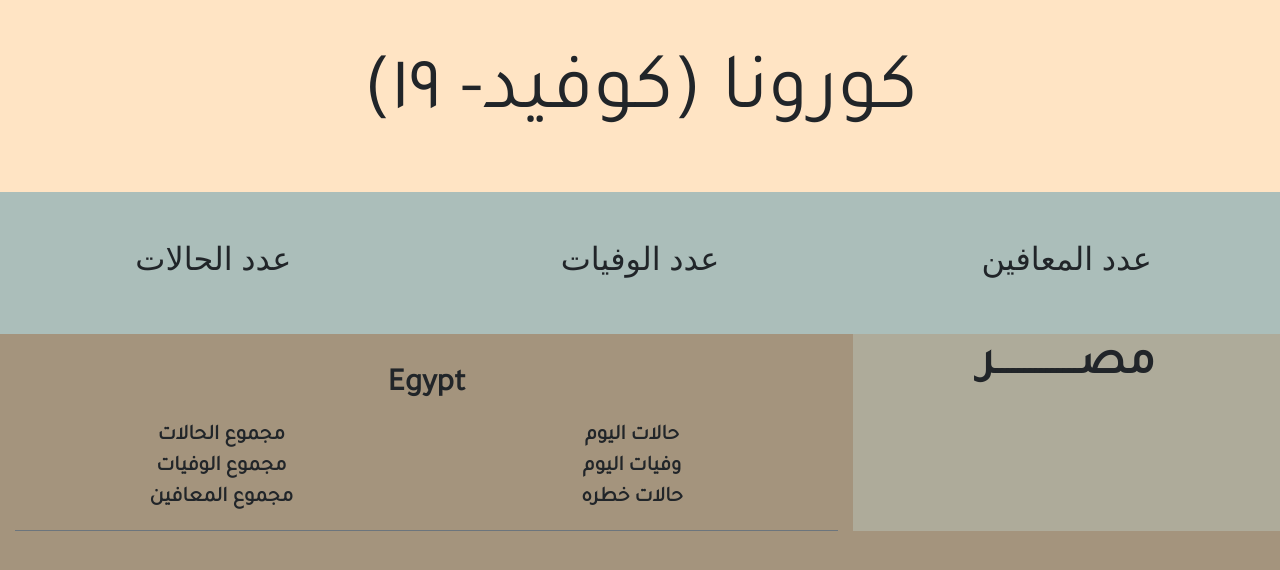
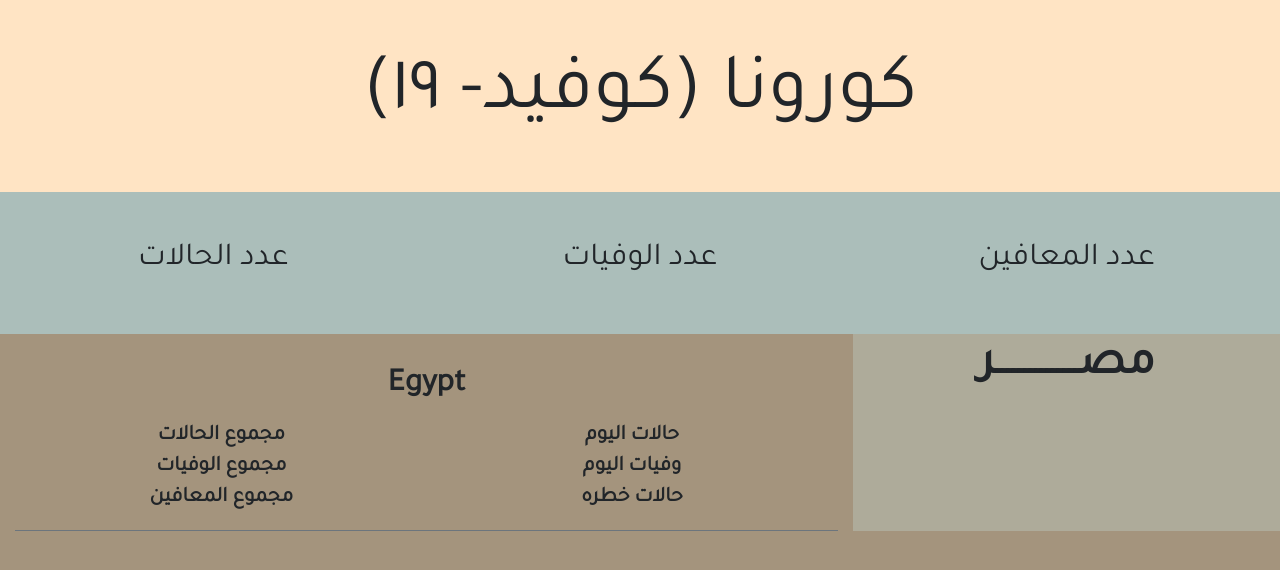
Before and after one commit to mostafagaff/COVID-19, a plain HTML site: page index.html in a window 1280 px wide. Drawn offline with Linux system fonts and the light colour scheme; no server answers.

Commit message:
Update index_style.css

```diff
--- a/css/index_style.css
+++ b/css/index_style.css
@@ -15,7 +15,8 @@ body
 .total
 {
     background-color: #ABBEBA;
-
+     font-family: 'Tajawal', sans-serif;
+    font-weight: 900;
 }
 .total p
 {
```
